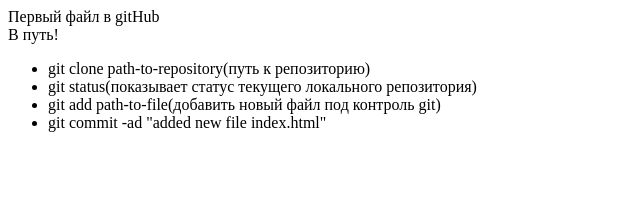
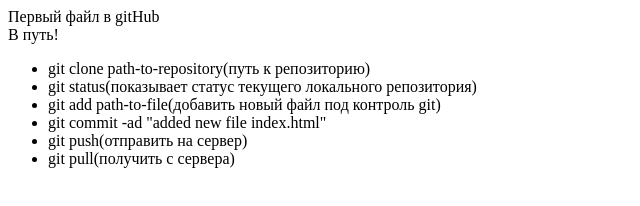
Before and after one commit to vadimster95/new-wedsite, a plain HTML site: page index.html in a window 1280 px wide. Shown: the whole page, without its empty margins (0-640 px from the left). Drawn offline with Linux system fonts and the light colour scheme.

Commit message:
added pull-push instructions to html

```diff
--- a/index.html
+++ b/index.html
@@ -17,6 +17,8 @@
             <li>git status(показывает статус текущего локального репозитория)</li>
             <li>git add path-to-file(добавить новый файл под контроль git)</li>
             <li>git commit -ad "added new file index.html"</li>
+            <li>git push(отправить на сервер)</li>
+            <li>git pull(получить с сервера)</li>
         </ul>
     </div>
 </body>
```
